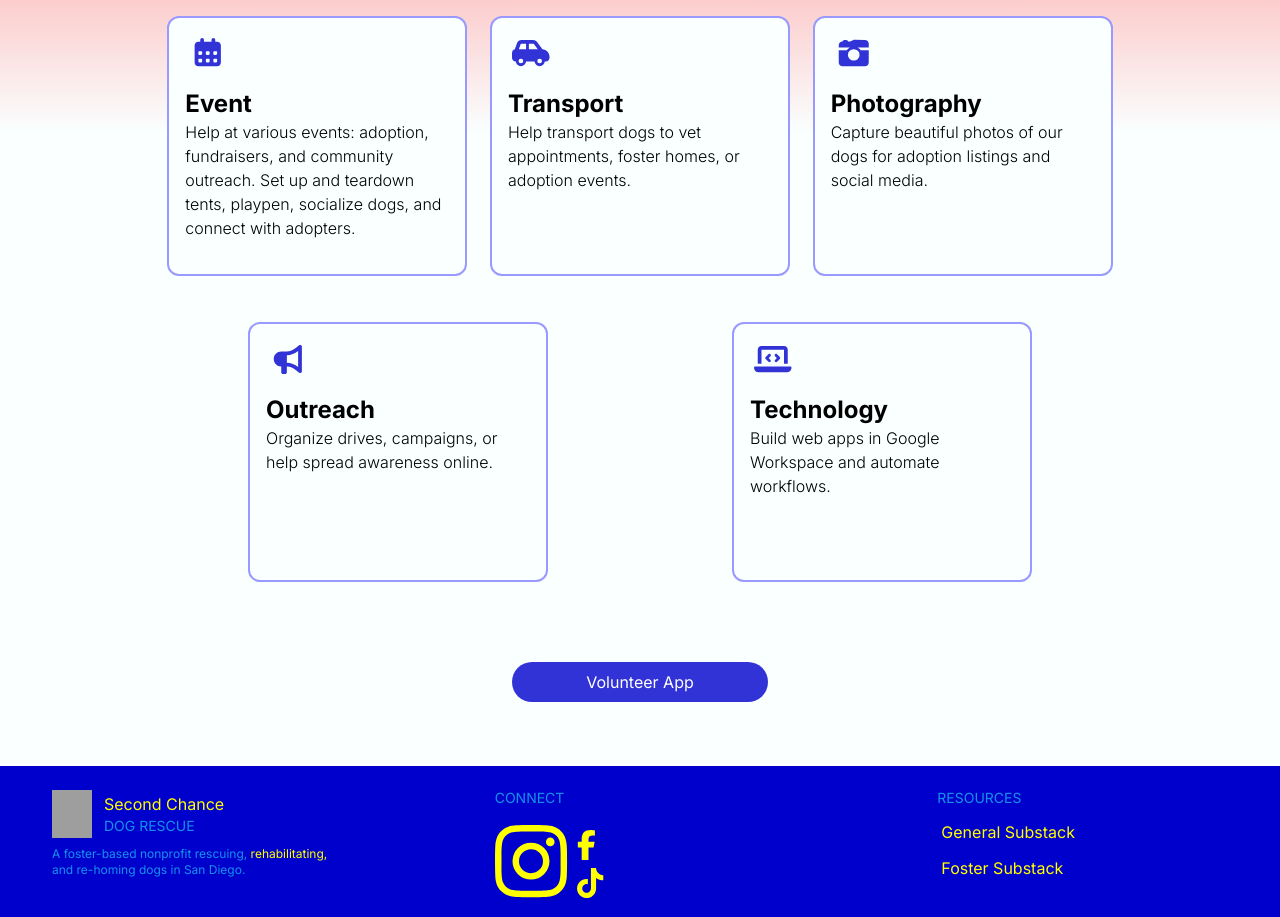
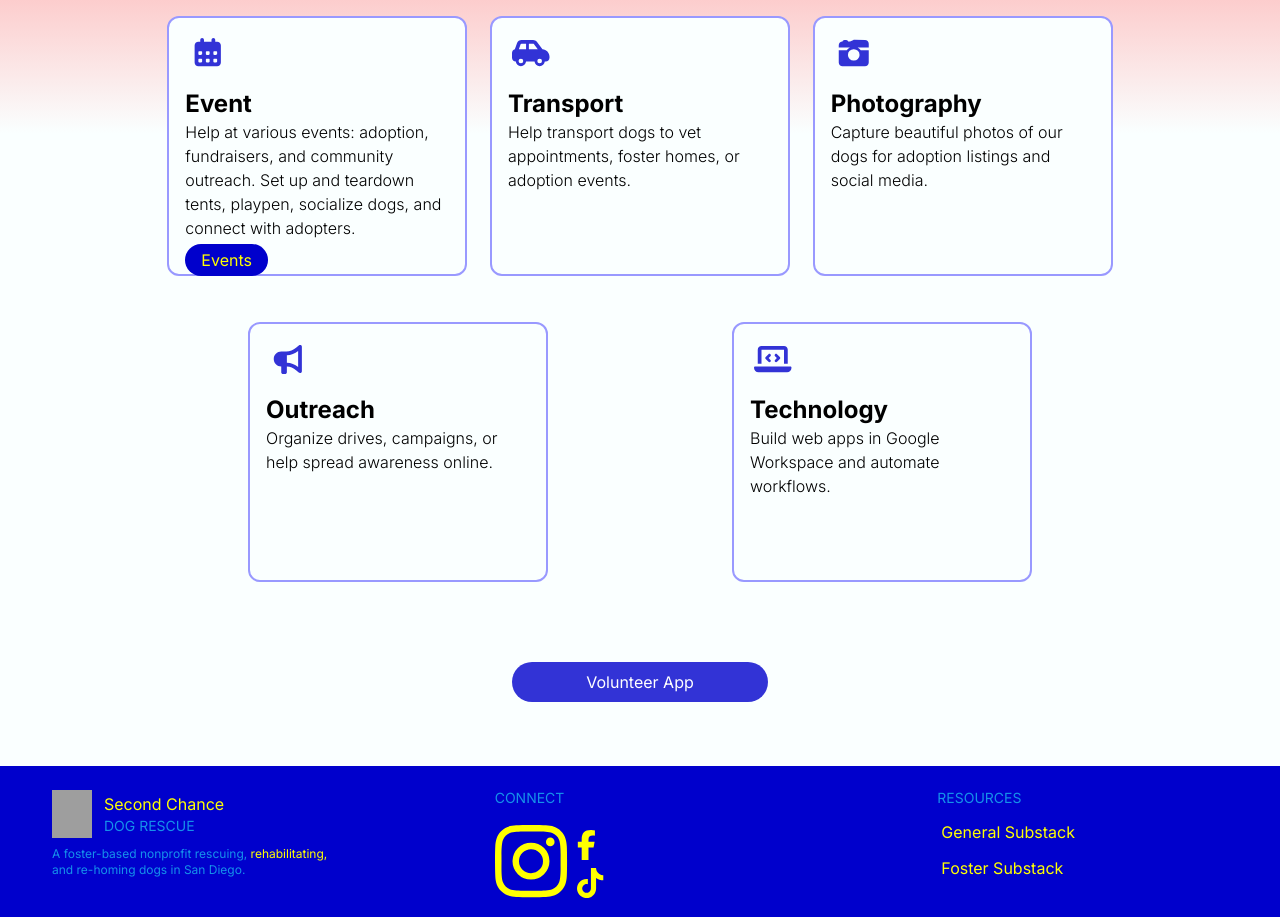
Before and after one commit to tran0422/scdr_dev, a React (Create React App) app: page /volunteer in a window 1280 px wide. Shown: the part 1340-2257 px from the top of the page. Built offline with nearby package versions, Linux system fonts and the light colour scheme; grey boxes are pictures that could not be loaded; the HTML template or start-up script is replaced by a standard one.

Commit message:
Add link to open modal

```diff
--- a/src/pages/Home.jsx
+++ b/src/pages/Home.jsx
@@ -8,10 +8,13 @@ import { getRandomDogs } from '../services/dogApi';
 import '../css/home.css';
 import { Swiper, SwiperSlide } from 'swiper/react';
 import 'swiper/css';
+import { useModal } from '../components/ModalContext';
 
 const Home = () => {
   const [dogs, setDogs] = useState([]);
   const [loading, setLoading] = useState(true);
+
+  const {handleOpenCal} = useModal();
 
   useEffect(() => {
     getRandomDogs(3).then((data) => {
@@ -96,8 +99,8 @@ const Home = () => {
               <h3 className='tw-text-2xl tw-font-bold tw-mx-4'>
                 Browse
               </h3>
-              <p className='tw-mx-4 tw-pb-3'>
-                Online or at one of our adoption events.
+              <p className='tw-mx-4 tw-pb-4'>
+                Online or at one of our adoption{' '} <span onClick={handleOpenCal} className='tw-rounded-full tw-bg-[#0000cc] tw-w-fit tw-px-2 tw-py-1 tw-text-bold tw-text-[#ffff00] tw-cursor-pointer'>events</span>
               </p>
               <div className='tw-rounded-full tw-bg-[#cd1c18] tw-w-8 tw-h-8 tw-flex tw-justify-center tw-items-center tw-text-bold tw-text-[#faffff] tw-absolute tw-top-0 tw-left-0 tw--translate-x-1/2 tw--translate-y-1/2'>
                 1
--- a/src/pages/Volunteer.jsx
+++ b/src/pages/Volunteer.jsx
@@ -2,8 +2,11 @@ import React from 'react';
 import { FontAwesomeIcon } from '@fortawesome/react-fontawesome';
 import { faBullhorn, faCalendarAlt, faCameraRetro, faCarSide, faCheckCircle, faLaptopCode } from '@fortawesome/free-solid-svg-icons';
 import '../css/volunteer.css';
+import { useModal } from '../components/ModalContext';
 
 const Volunteer = () => {
+  const {handleOpenCal} = useModal();
+
   return (
     <div>
       <section className='tw-bg-[linear-gradient(to_bottom_right,#faffff_55%,#faffff_65%,#ff9999)]'>
@@ -82,9 +85,12 @@ const Volunteer = () => {
               <h3 className='tw-text-2xl tw-font-bold tw-mx-4'>
                 Event
               </h3>
-              <p className='tw-mx-4 tw-pb-3 tw-font-light'>
+              <p className='tw-mx-4 tw-pb-1 tw-font-light'>
                 Help at various events: adoption, fundraisers, and community outreach.
                 Set up and teardown tents, playpen, socialize dogs, and connect with adopters.
+              </p>
+              <p onClick={handleOpenCal} className='tw-mx-4 tw-mb-3 tw-rounded-full tw-bg-[#0000cc] tw-w-fit tw-px-4 tw-py-1 tw-text-bold tw-text-[#ffff00] tw-cursor-pointer'>
+                Events
               </p>
             </div>
 
```
